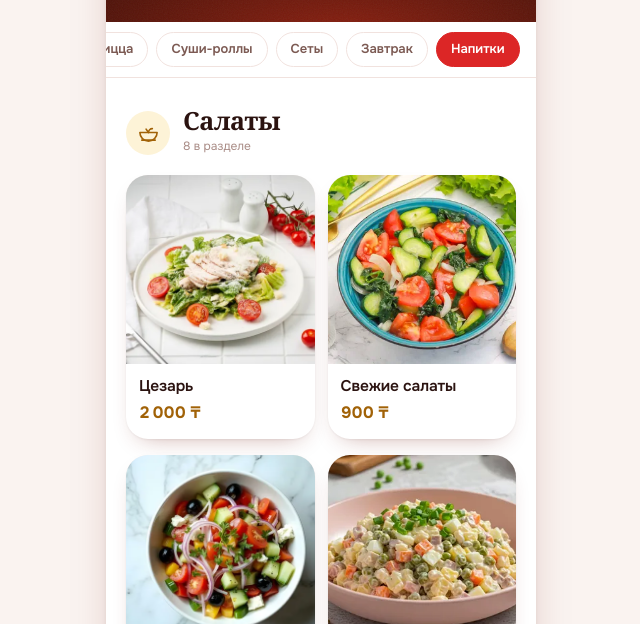
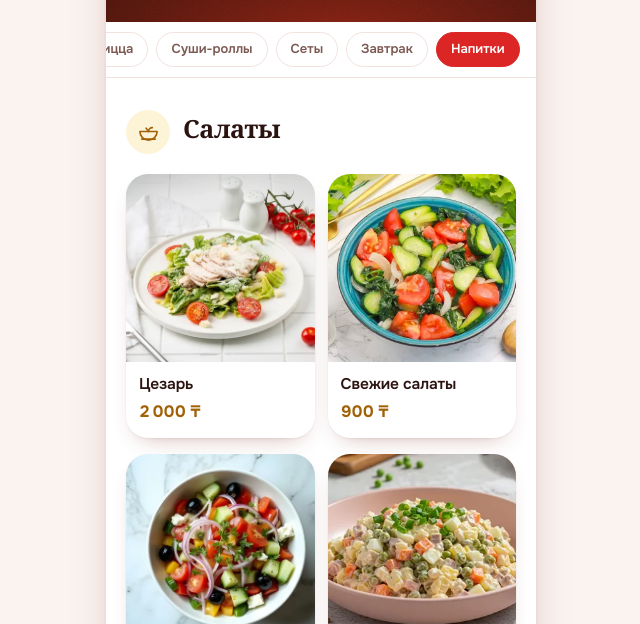
Before and after one commit to Madiyar77758/nfc-cards, a website: page xamidoo/menu/index.html in a window 1280 px wide. Shown: the part 176-800 px from the top of the page, without its empty margins (319-959 px from the left). Drawn offline with nearby package versions, Linux system fonts and the light colour scheme.

Commit message:
Меню видно сразу; порядок в карточке как у «Мадияра»
Сверстал обе страницы рядом и снял их одним кадром — разошлись в двух
местах.

Первое: разделы проявлялись при прокрутке, и на снимке они оказались
полупрозрачными. У «Мадияра» этот приём работает, потому что блюда лежат
в разметке и наблюдатель цепляет их при разборе страницы. Здесь блюда
рождаются после загрузки данных, и анимация ложится вторым ожиданием
поверх первого: пока оба не сойдутся, гость смотрит в пустой экран. Ради
эффекта, которого никто не замечает, рисковать витриной незачем —
проявление убрано, меню видно с первого кадра.

Второе: в карточке цена стояла под описанием, а у образца — сразу под
названием. Цену ищут глазами первой, описание читают потом. Порядок
исправлен.

Подпись под названием раздела («Готовим на живом огне, в казане и
тандыре») теперь берётся из данных и правится в админке. Придумывать за
заведение, как оно готовит, нельзя, поэтому пустая подпись просто не
выводится.

Co-Authored-By: Claude Opus 5 <noreply@anthropic.com>

```diff
--- a/xamidoo/menu/index.html
+++ b/xamidoo/menu/index.html
@@ -107,9 +107,9 @@
   }
   section + section { border-top: 1px solid var(--line); }
 
-  html.js section { opacity: 0; transform: translateY(14px);
-                    transition: opacity .5s ease, transform .5s cubic-bezier(.2, .8, .25, 1); }
-  html.js section.seen { opacity: 1; transform: none; }
+  /* Проявления при прокрутке здесь намеренно нет. Блюда рождаются уже
+     после загрузки данных, и любая задержка поверх этого — риск показать
+     гостю пустой экран. Меню обязано быть видно сразу. */
 
   .sec-head { grid-column: 1 / -1; display: flex; align-items: center; gap: 13px; margin-bottom: 4px; }
   .medal {
@@ -313,7 +313,6 @@
 <script src="../app/config.js"></script>
 <script src="../app/data.js"></script>
 <script>
-document.documentElement.className = 'js';
 (function () {
   'use strict';
   XD.initLang();
@@ -385,9 +384,11 @@ document.documentElement.className = 'js';
           (pr.was ? '<b class="flag off">−' + pr.percent + '%</b>' : '') +
           '<img class="ph" src="' + XD.esc(src) + '" alt="" loading="lazy" decoding="async" ' +
           'width="520" height="520" data-name="' + XD.esc(it.name) + '" />' +
+          // цена сразу под названием: её ищут глазами первой, описание — потом
           '<div class="body"><span class="name">' + XD.esc(it.name) + '</span>' +
+          price +
           (it.desc ? '<p class="desc">' + XD.esc(it.desc) + '</p>' : '') +
-          price + '</div></article>';
+          '</div></article>';
       }).join('');
 
       var medal = MEDAL[sec.id] || MEDAL._;
@@ -397,8 +398,10 @@ document.documentElement.className = 'js';
         html: '<section id="s-' + XD.esc(sec.id) + '">' +
           '<div class="sec-head"><span class="medal">' + medal + '</span>' +
           '<div><h2>' + XD.esc(XD.t(sec.title)) + '</h2>' +
-          '<p class="hint">' + items.length + ' в разделе</p></div></div>' +
-          cards + '</section>'
+          // подпись пишет заведение в админке; выдумывать за него, как они
+          // готовят, нельзя — пустая строка просто не выводится
+          (sec.hint ? '<p class="hint">' + XD.esc(sec.hint) + '</p>' : '') +
+          '</div></div>' + cards + '</section>'
       };
     }).filter(Boolean);
 
@@ -413,7 +416,6 @@ document.documentElement.className = 'js';
       return '<a href="#s-' + XD.esc(s.id) + '">' + XD.esc(s.title) + '</a>';
     }).join('');
 
-    reveal();
     spy();
     jumpToHash();
   }
@@ -443,27 +445,6 @@ document.documentElement.className = 'js';
     // без второго захода якорь промахивается на пару разделов
     if (document.fonts && document.fonts.ready) document.fonts.ready.then(go);
     else setTimeout(go, 400);
-  }
-
-  /* ---------- разделы проявляются при подходе ---------- */
-  function reveal() {
-    var secs = document.querySelectorAll('section');
-    function showAll() { for (var i = 0; i < secs.length; i++) secs[i].classList.add('seen'); }
-
-    if (!('IntersectionObserver' in window) ||
-        (window.matchMedia && window.matchMedia('(prefers-reduced-motion: reduce)').matches)) {
-      return showAll();
-    }
-    var io = new IntersectionObserver(function (entries) {
-      entries.forEach(function (e) {
-        if (!e.isIntersecting) return;
-        e.target.classList.add('seen');
-        io.unobserve(e.target);
-      });
-    }, { rootMargin: '0px 0px -10% 0px', threshold: 0.05 });
-    for (var i = 0; i < secs.length; i++) io.observe(secs[i]);
-    // страховка: если наблюдатель молчит, через две секунды показываем всё
-    setTimeout(showAll, 2000);
   }
 
   /* ---------- подсветка раздела при прокрутке ---------- */
```
Also changed, not shown: xamidoo/admin/index.html (+5 -2 lines).
